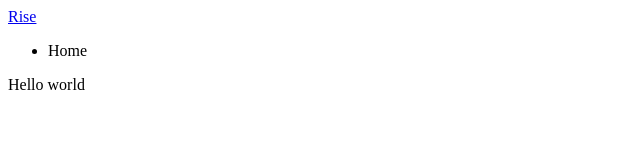
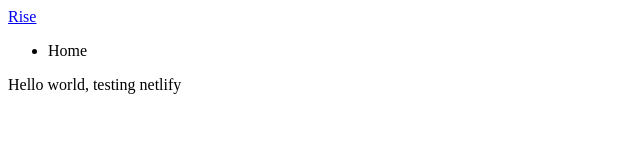
Before and after one commit to BerryGIT-ME/mock-rise-vest-no-framework, a plain HTML site: page index.html in a window 1280 px wide. Shown: the whole page, without its empty margins (0-640 px from the left). Drawn offline with Linux system fonts and the light colour scheme.

Commit message:
Testing CD pipeline with netlify

```diff
--- a/index.html
+++ b/index.html
@@ -15,7 +15,7 @@
         </ul>
       </div>
     </header>
-    <main>Hello world</main>
+    <main>Hello world, testing netlify</main>
     <footer></footer>
   </body>
 </html>
```
